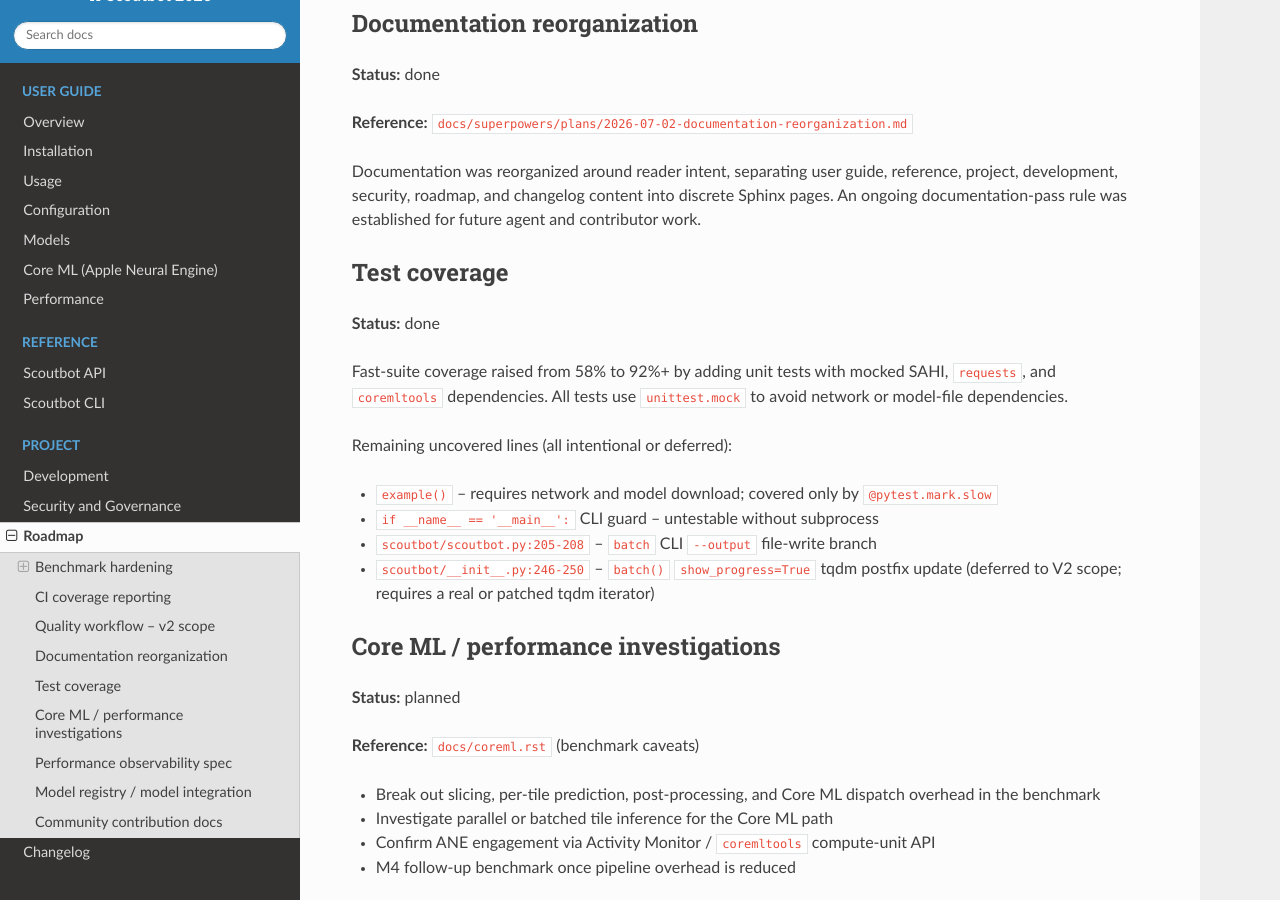
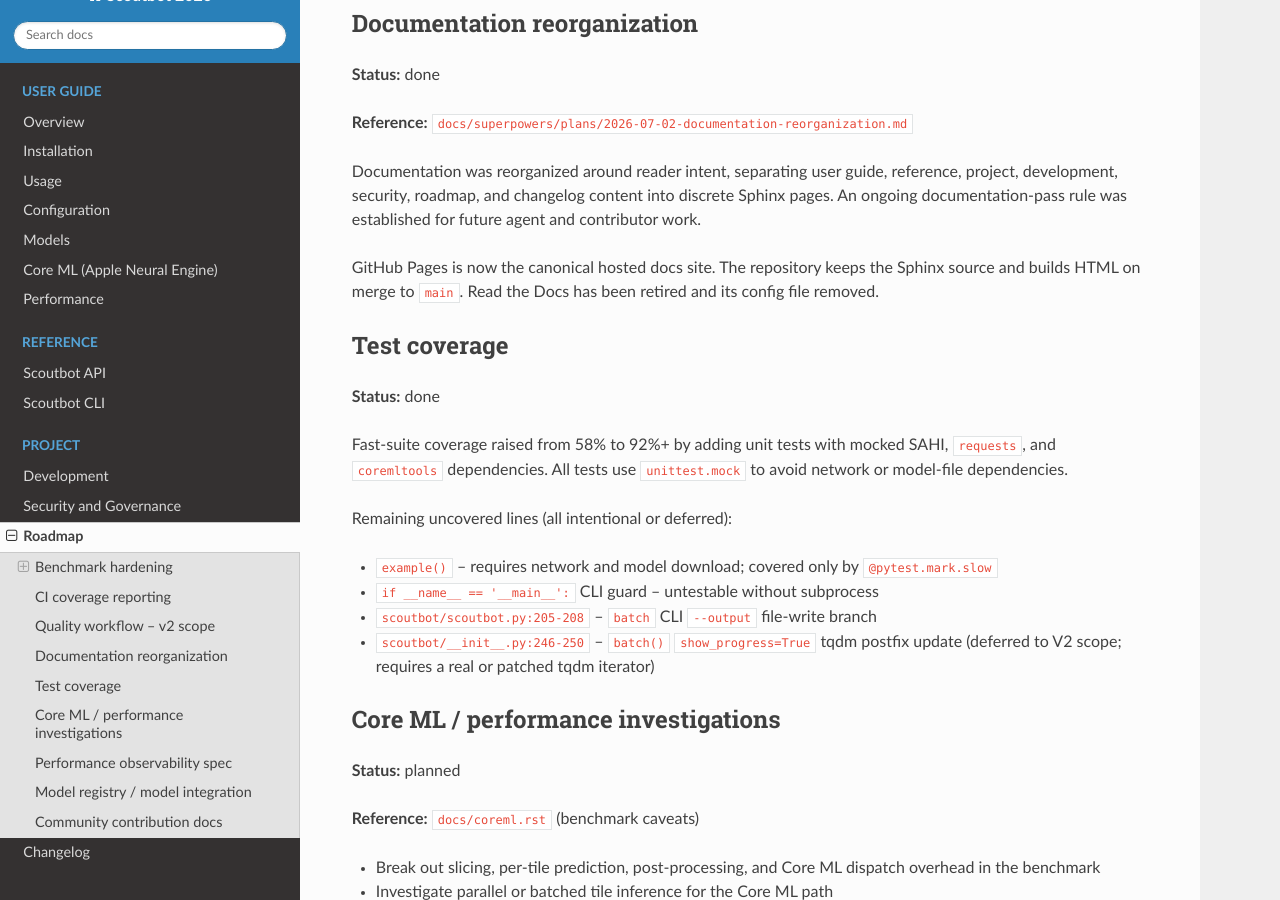
Before and after one commit to SurveyTools/scoutbot-two, a Sphinx documentation site: the page built from docs/roadmap.rst, in a window 1280 px wide and 900 px high, scrolled down 1672 px. Built offline with Sphinx 7.4.7 and the Read the Docs theme 3.1.0, drawn with Linux system fonts in a browser that asks for light colours; formulas are drawn with MathJax 3.

Commit message:
Retire RTD.

```diff
--- a/docs/conf.py
+++ b/docs/conf.py
@@ -41,7 +41,6 @@ extensions = [
 ]
 
 intersphinx_mapping = {
-    'rtd': ('https://docs.readthedocs.io/en/stable/', None),
     'python': ('https://docs.python.org/3/', None),
     'sphinx': ('https://www.sphinx-doc.org/en/master/', None),
     'numpy': ('https://numpy.org/doc/stable/', None),
--- a/docs/roadmap.rst
+++ b/docs/roadmap.rst
@@ -92,6 +92,9 @@ Documentation was reorganized around reader intent, separating user guide, refer
 development, security, roadmap, and changelog content into discrete Sphinx pages. An ongoing
 documentation-pass rule was established for future agent and contributor work.
 
+GitHub Pages is now the canonical hosted docs site. The repository keeps the Sphinx source and
+builds HTML on merge to ``main``. Read the Docs has been retired and its config file removed.
+
 Test coverage
 -------------
 
```
Also changed, not shown: docs/superpowers/plans/2026-07-02-github-pages-docs-site.md (+3 -3 lines), .readthedocs.yaml (deleted).
